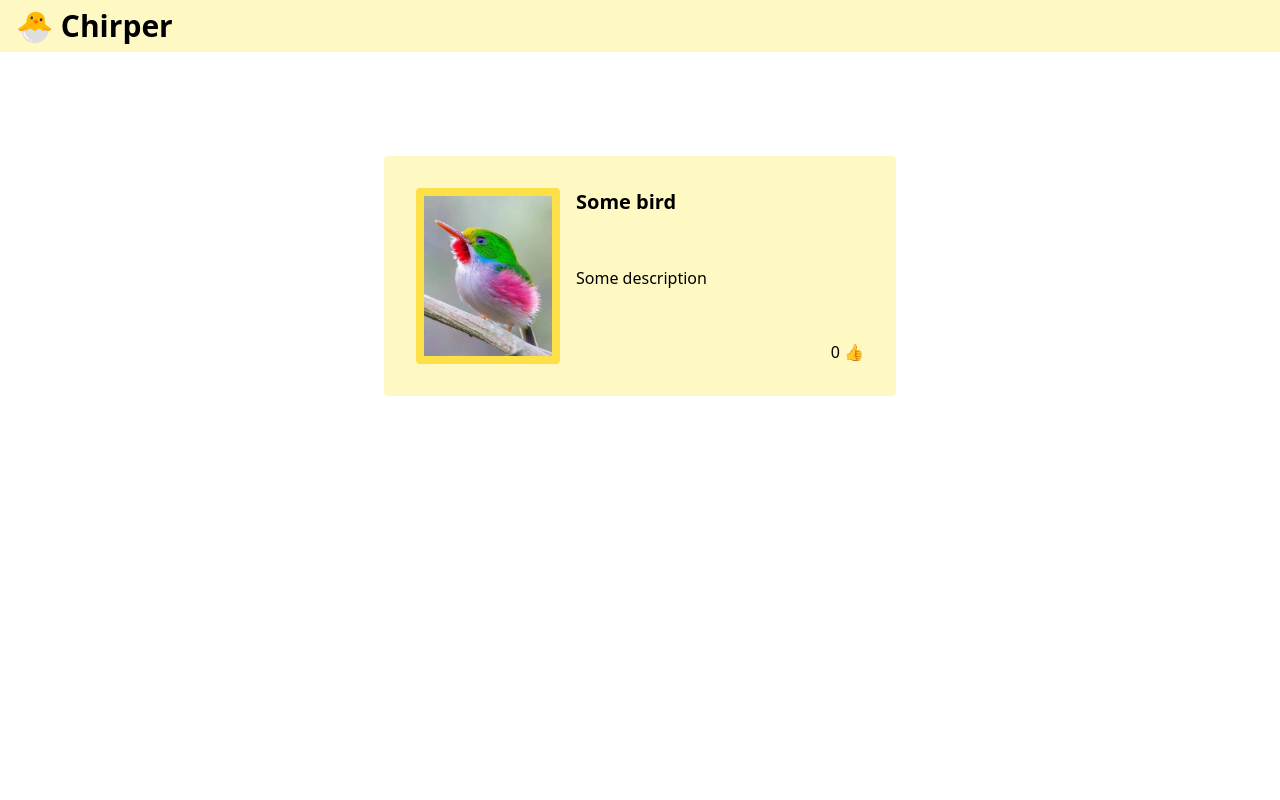
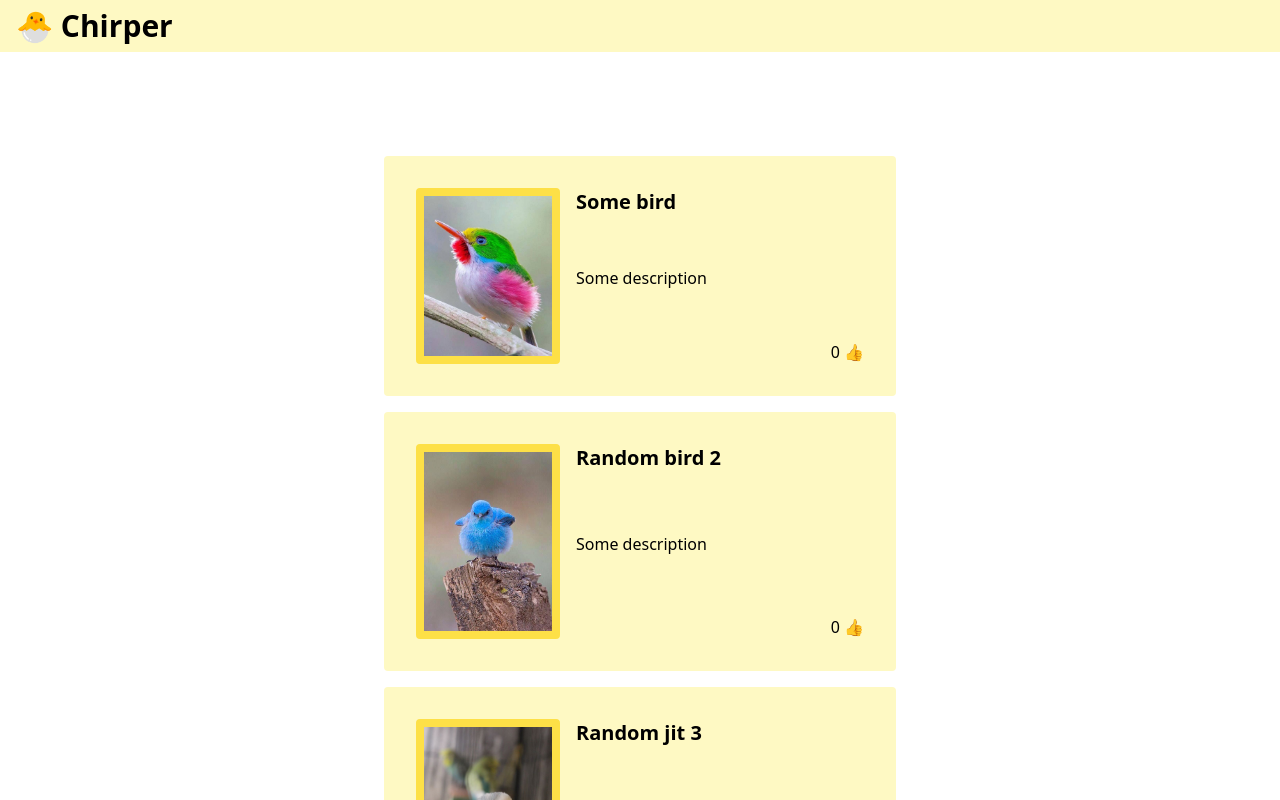
Before and after one commit to banushi-a/f24-frontend-workshop, a React (Vite) app: page / in a window 1280 px wide. Shown: the top 800 px of the page. Built offline with nearby package versions, Linux system fonts and the light colour scheme.

Commit message:
feat: implements like button with state function and adds new birds

```diff
--- a/src/App.tsx
+++ b/src/App.tsx
@@ -1,5 +1,7 @@
 import BirdPreview from "./components/BirdPreview";
 import Bird1 from "./images/bird1.jpg";
+import Bird2 from "./images/bird2.jpg";
+import Bird3 from "./images/bird3.jpg";
 import Header from "./components/Header";
 
 const App = () => {
@@ -9,7 +11,11 @@ const App = () => {
       API which returns some JSON data that we can then parse and use in
       our apps.
   */
-      const posts = [<BirdPreview title= "Some bird" description= "Some description" imageSrc={Bird1} />];
+      const posts = [
+        <BirdPreview title= "Some bird" description= "Some description" imageSrc={Bird1} />,
+        <BirdPreview title= "Random bird 2" description= "Some description" imageSrc={Bird2} />,
+        <BirdPreview title= "Random jit 3" description= "Some description" imageSrc={Bird3} />,
+      ];
       const header = <Header title="🐣 Chirper" />;
       return (
         <>
--- a/src/components/BirdPreview.tsx
+++ b/src/components/BirdPreview.tsx
@@ -1,3 +1,5 @@
+import { useState } from "react";
+
 type BirdPreviewProps = {
   title: string;
   description: string;
@@ -9,6 +11,12 @@ const BirdPreview = ({
   description,
   imageSrc,
 }: BirdPreviewProps): JSX.Element => {
+  const [likes, setLikes] = useState(0);
+
+  const handleLike = () => {
+    setLikes(likes + 1);
+  };
+
   return (
     <div className="flex bg-yellow-100 p-8 m-2 rounded text-black">
       <img
@@ -22,7 +30,9 @@ const BirdPreview = ({
         <h2 className="text-xl font-bold">{title}</h2>
         <p>{description}</p>
         <div className="text-right">
-          <button>0 👍</button> {/* TODO */}
+          <button onClick={handleLike}>
+            {likes} 👍
+          </button>
         </div>
       </div>
     </div>
```
